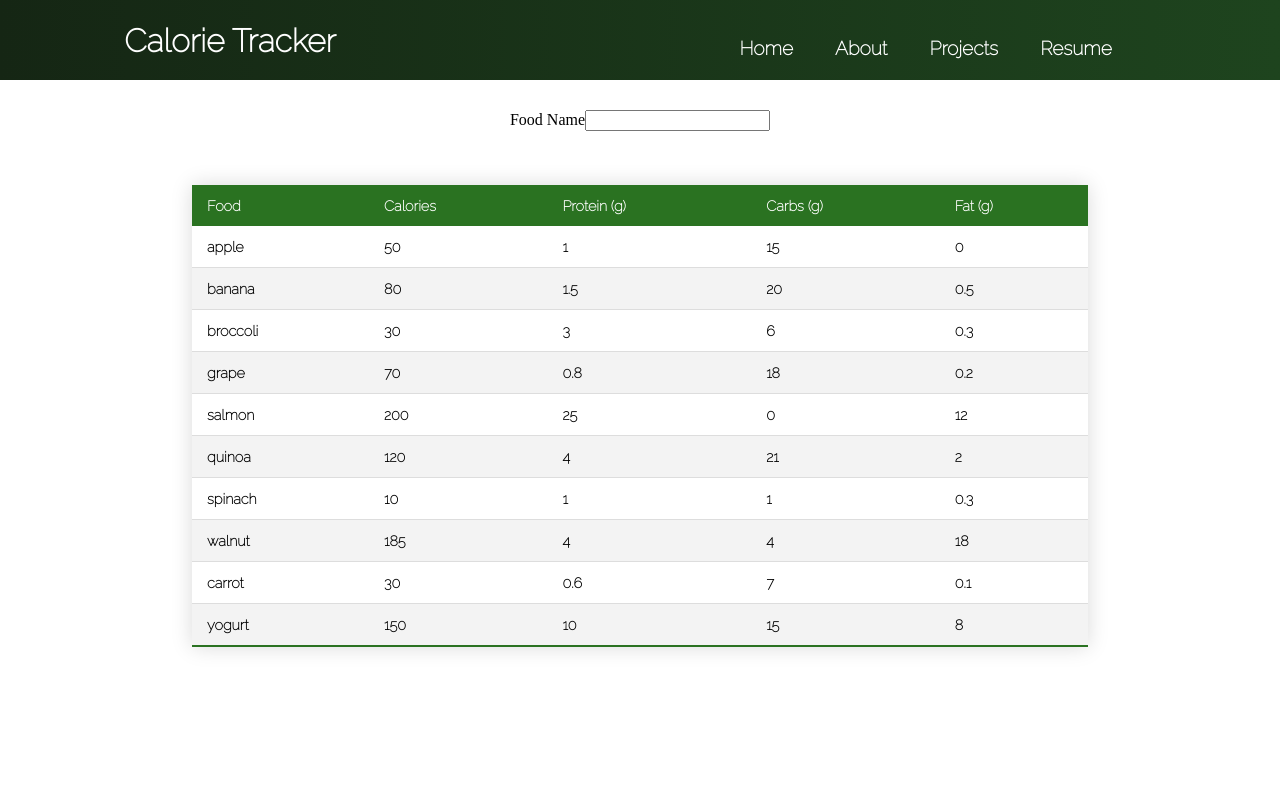
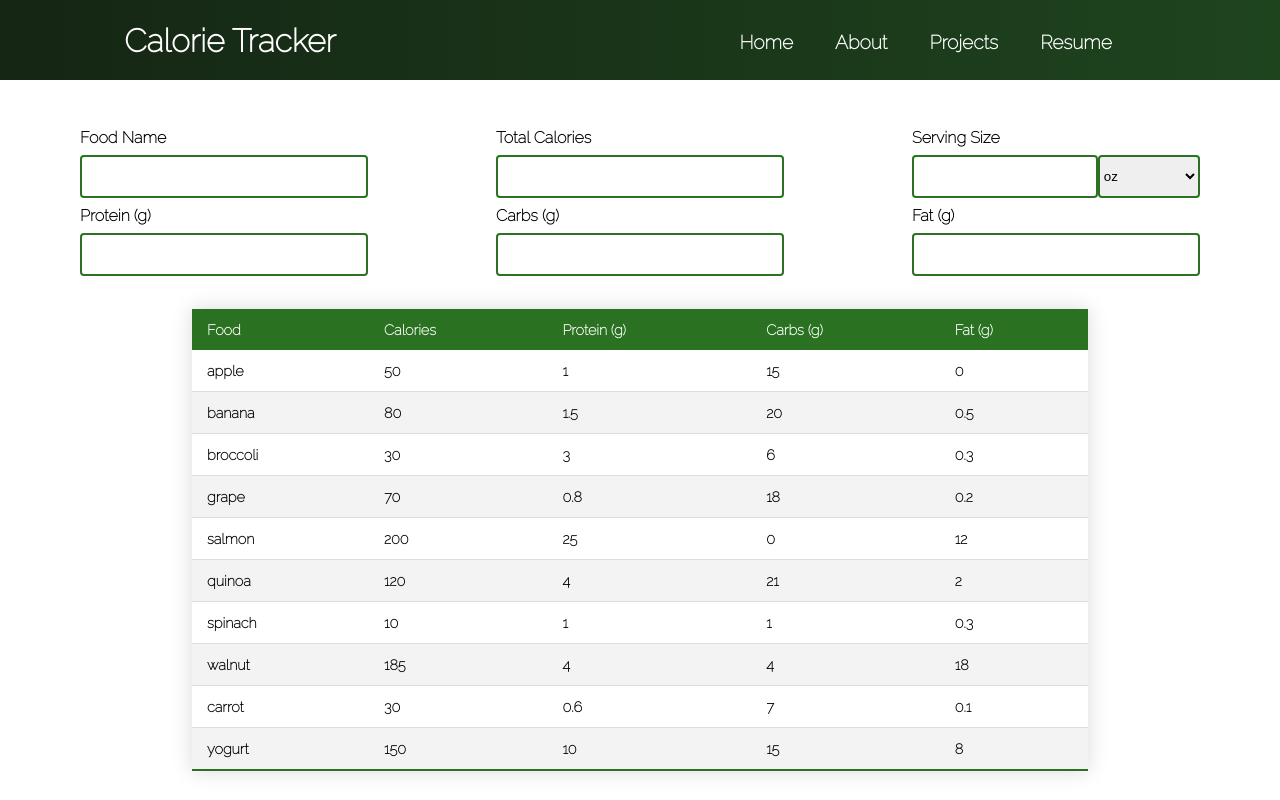
Before and after one commit to srukelman/calorie-tracker, a React (Create React App) app in the folder calorie-tracker/: page / in a window 1280 px wide. Built offline with nearby package versions, Linux system fonts and the light colour scheme.

Commit message:
added food input form on frontend

```diff
--- a/calorie-tracker/src/components/FoodInputForm.css
+++ b/calorie-tracker/src/components/FoodInputForm.css
@@ -1,7 +1,63 @@
 .food-input-form-container{
+    margin-top: 3rem;
     display: flex;
     justify-content: center;
     align-items: center;
-    height: 80px;
+    height: fit-content;
     max-width: 1500px;
+    font-family: 'Raleway', sans-serif;
+    font-weight: 600;
 }
+
+input[type=text] {
+    width: 100%;
+    padding: 12px 20px;
+    margin: 8px 0;
+    box-sizing: border-box;
+    border: 2px solid #2A7221;
+    border-radius: 4px;
+    transition: 0.5s;
+    outline: none;
+}
+
+input[type=text]:focus {
+    border: 3px solid #149911;
+    border-radius: 4px;
+  }
+
+.food-input-container{
+    width: 90%;
+    display: flex;
+    justify-content: space-between;
+    align-items: stretch;
+    flex-flow: row wrap;
+    margin: 0 auto;
+}
+
+.food-input-wrapper{
+    margin-left: 1rem;
+    margin-right: 1rem;
+    width: 25%;
+}
+
+.serving-size-wrapper{
+    display:flex;
+    flex-direction: row;
+}
+
+select{
+    width: 60%;
+    padding: auto;
+    margin: 8px 0;
+    box-sizing: border-box;
+    border: 2px solid #2A7221;
+    border-radius: 4px;
+    transition: 0.5s;
+    outline: none;
+}
+
+@media screen and (max-width: 960px) {
+    .food-input-wrapper{
+        width: 100%;
+    }
+}
--- a/calorie-tracker/src/components/FoodInputForm.js
+++ b/calorie-tracker/src/components/FoodInputForm.js
@@ -7,8 +7,40 @@ function FoodInputForm() {
         <>
             <div className='food-input-form-container'>
                 <form action='/food' method='POST'>
-                    <label for='food-name'>Food Name</label>
-                    <input type='text' name='' />
+                    <div className='food-input-container'>
+                        <div className='food-input-wrapper'>
+                            <label for='food-name'>Food Name</label>
+                            <input type='text' name='food-name' />
+                        </div>
+                        <div className='food-input-wrapper'>
+                            <label for='food-name'>Total Calories</label>
+                            <input type='text' name='' />
+                        </div>
+                        <div className='food-input-wrapper'>
+                            <label for='food-name'>Serving Size</label>
+                            <div className='serving-size-wrapper'>
+                                <input type='text' name='' />
+                                <select name='serving-type'>
+                                    <option value="oz">oz</option>
+                                    <option value="g">g</option>
+                                    <option value="ml">mL</option>
+                                </select>
+                            </div>
+                        </div>
+                        <div className='food-input-wrapper'>
+                            <label for='pro'>Protein (g)</label>
+                            <input type='text' name='pro' />
+                        </div>
+                        <div className='food-input-wrapper'>
+                            <label for='carbs'>Carbs (g)</label>
+                            <input type='text' name='carbs' />
+                        </div>
+                        <div className='food-input-wrapper'>
+                            <label for='fat'>Fat (g)</label>
+                            <input type='text' name='fat' />
+                        </div>
+                    </div>
+
                 </form>
             </div>
         </>
--- a/calorie-tracker/src/components/Navbar.css
+++ b/calorie-tracker/src/components/Navbar.css
@@ -45,6 +45,7 @@
     width: 60vw;
     justify-content: end;
     margin-right: 2rem;
+    margin-top: .5rem;
   }
 
   .nav-item {
--- /dev/null
+++ b/calorie-tracker/src/components/pages/Home.css
@@ -0,0 +1,10 @@
+.home-page-container{
+    display: flex;
+    flex-direction: column;
+    justify-content: center;
+    align-items: center;
+    height: 80vh;
+    max-width: 1500px;
+    font-family: 'Raleway', sans-serif;
+    font-weight: 600;
+}
--- a/calorie-tracker/src/components/pages/Home.js
+++ b/calorie-tracker/src/components/pages/Home.js
@@ -5,8 +5,11 @@ import FoodTable from '../FoodTable';
 function Home() {
   return (
     <>
-      <FoodInputForm />
-      <FoodTable />
+      <div className='home-page-container'>
+        <FoodInputForm />
+        <FoodTable />
+      </div>
+
     </>
   );
 }
```
